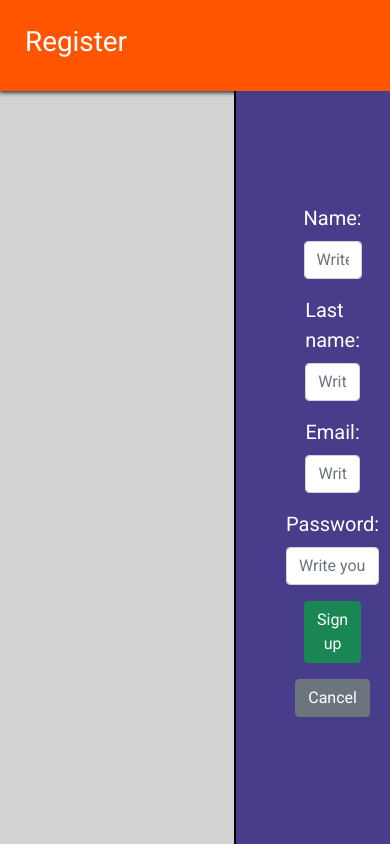
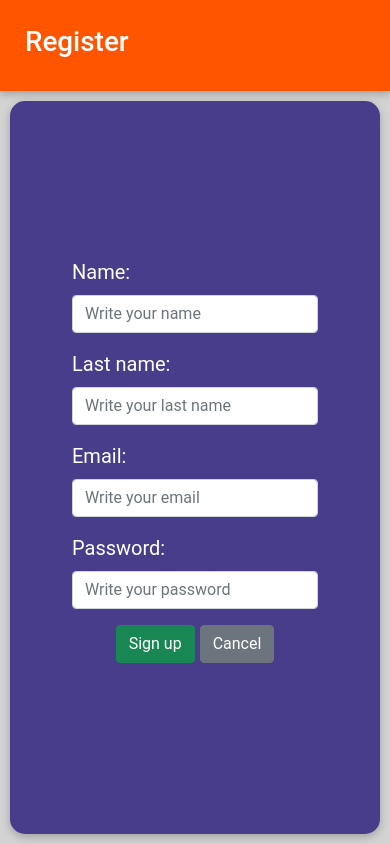
Before and after one commit to ariel3259/furniture-client, a plain HTML site: page public/register.html in a window 390 px wide. Drawn offline with nearby package versions, Linux system fonts and the light colour scheme; some packages are replaced by stand-ins of ours; a script that the page names is missing.

Commit message:
Now, page is web responsive

```diff
--- a/public/register.html
+++ b/public/register.html
@@ -5,7 +5,7 @@
     <meta http-equiv="X-UA-Compatible" content="IE=edge">
     <meta name="viewport" content="width=device-width, initial-scale=1.0">
     <title>Register</title>
-    <link rel="stylesheet" href="../style/style.css">
+    <link rel="stylesheet" href="../style/register.css">
     <link href="https://cdn.jsdelivr.net/npm/bootstrap@5.1.3/dist/css/bootstrap.min.css" rel="stylesheet" integrity="sha384-1BmE4kWBq78iYhFldvKuhfTAU6auU8tT94WrHftjDbrCEXSU1oBoqyl2QvZ6jIW3" crossorigin="anonymous">
 </head>
 <body>
@@ -32,10 +32,9 @@
             </div>
             <div class="mb-3">
                 <button id="register" class="btn btn-success">Sign up</button>
-            </div>
-            <div class="mb-3">
                 <a href="../index.html" class="btn btn-secondary">Cancel</a>
             </div>
+
         </div>
     </div>
     <script src="https://cdn.jsdelivr.net/npm/bootstrap@5.1.3/dist/js/bootstrap.bundle.min.js" integrity="sha384-ka7Sk0Gln4gmtz2MlQnikT1wXgYsOg+OMhuP+IlRH9sENBO0LRn5q+8nbTov4+1p" crossorigin="anonymous"></script>
--- a/style/style.css
+++ b/style/login.css
@@ -22,7 +22,7 @@ header{
     padding : 25px;
     background: #f50;
     color : white;
-    box-shadow: 0 0 5px 1px #000;
+    box-shadow: rgba(0, 0, 0, 0.24) 0px 3px 8px;
 }
 .login-form{
     grid-column: 7 / 11;
@@ -35,4 +35,17 @@ header{
     justify-content: center;
     background-color: darkslateblue;
     color:white;
+    box-shadow: rgba(0, 0, 0, 0.24) 0px 3px 8px;
 }
+
+@media screen and (max-width:414px) {
+
+    .login-form {
+        margin:10PX 10PX;
+        grid-column: 1/11;
+        grid-row: 2/11;
+        border: 1px solid #000;
+        border-radius:15px;
+        box-shadow: rgba(0, 0, 0, 0.24) 0px 3px 8px;
+    }
+}
--- /dev/null
+++ b/style/register.css
@@ -0,0 +1,48 @@
+*{
+    margin:0;
+    padding:0;
+    box-sizing: border-box;
+    font-family:'Roboto',sans-serif;
+}
+.grid-container{
+    height:100vh;
+    width:100vw;
+    display:grid;
+    grid-template:repeat(10,1fr)/repeat(10,1fr);
+    font-size: 1.25em;
+    background:lightgray;
+}
+
+header{
+    grid-column: 1/11;
+    grid-row:1/2;
+    display: flex;
+    align-items: center;
+    padding : 25px;
+    background: #f50;
+    color : white;
+    box-shadow: rgba(0, 0, 0, 0.24) 0px 3px 8px;
+}
+.login-form{
+    grid-column: 7 / 11;
+    grid-row: 2/11;
+    padding : 50px 50px;
+    border-left:2.5px solid #000;
+    display:flex;
+    flex-flow: column wrap;
+    align-items: center;
+    justify-content: center;
+    background-color: darkslateblue;
+    color:white;
+    box-shadow: rgba(0, 0, 0, 0.24) 0px 3px 8px;
+}
+
+@media screen and (max-width:414px){
+    .login-form{
+        margin: 10px 10px;
+        border:none;
+        border-radius: 15px;
+        grid-column: 1/11;
+        grid-row: 2/11;
+    }
+}
```
Also changed, not shown: index.html (+1 -1 lines), style/furniture.css (+14 -0 lines).
